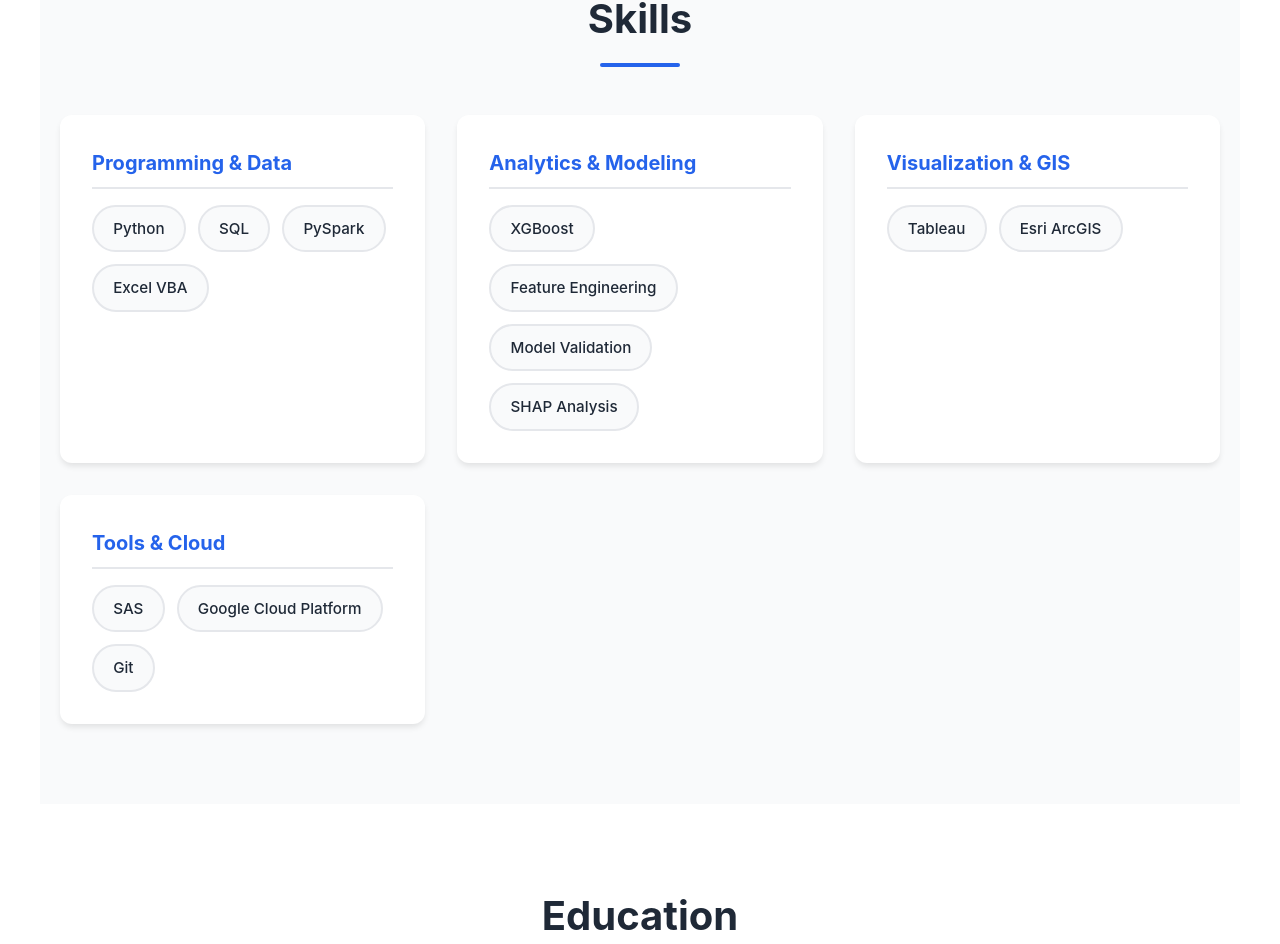
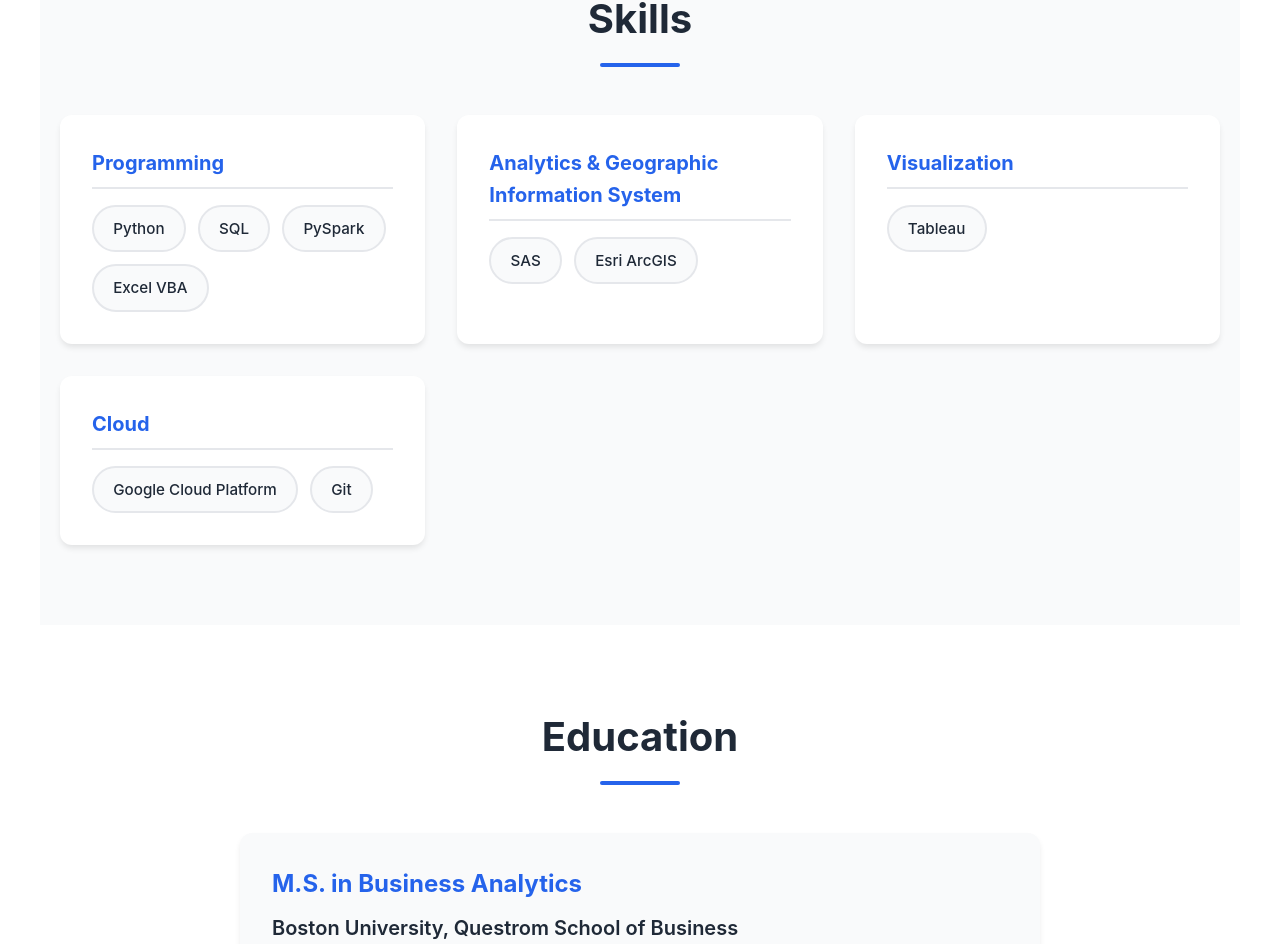
Before and after one commit to jhuangbp/portfolio_website, a React (Vite) app: page / in a window 1280 px wide. Shown: the part 4043-4987 px from the top of the page. Built offline with nearby package versions, Linux system fonts and the light colour scheme.

Commit message:
Update Skills.jsx

```diff
--- a/src/components/Skills.jsx
+++ b/src/components/Skills.jsx
@@ -4,20 +4,20 @@
 const Skills = () => {
   const skillCategories = [
     {
-      category: 'Programming & Data',
+      category: 'Programming',
       skills: ['Python', 'SQL', 'PySpark', 'Excel VBA']
     },
     {
-      category: 'Analytics & Modeling',
-      skills: ['XGBoost', 'Feature Engineering', 'Model Validation', 'SHAP Analysis']
+      category: 'Analytics & Geographic Information System',
+      skills: ['SAS', 'Esri ArcGIS']
     },
     {
-      category: 'Visualization & GIS',
-      skills: ['Tableau', 'Esri ArcGIS']
+      category: 'Visualization',
+      skills: ['Tableau']
     },
     {
-      category: 'Tools & Cloud',
-      skills: ['SAS', 'Google Cloud Platform', 'Git']
+      category: 'Cloud',
+      skills: ['Google Cloud Platform', 'Git']
     }
   ]
 
```
